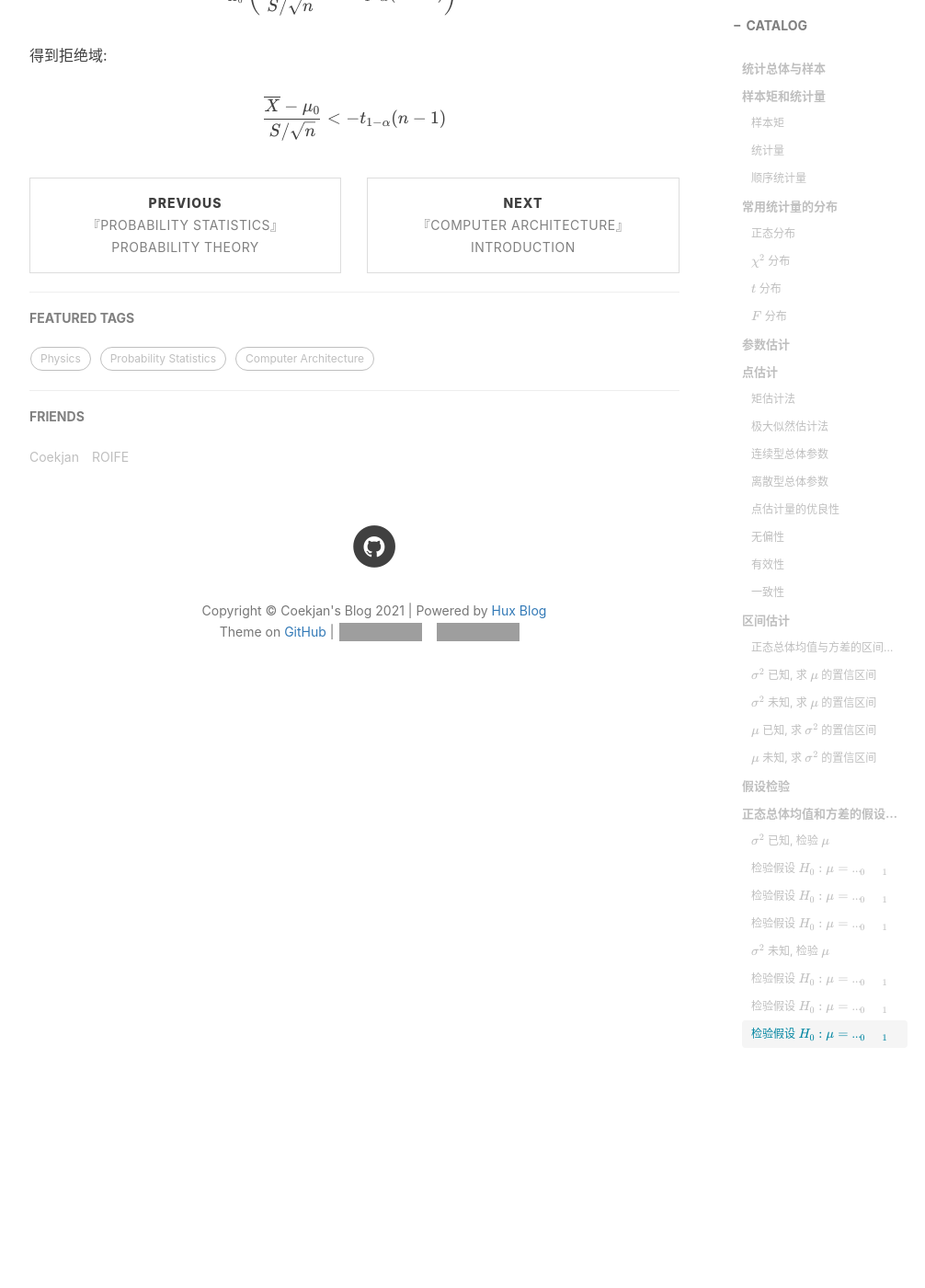
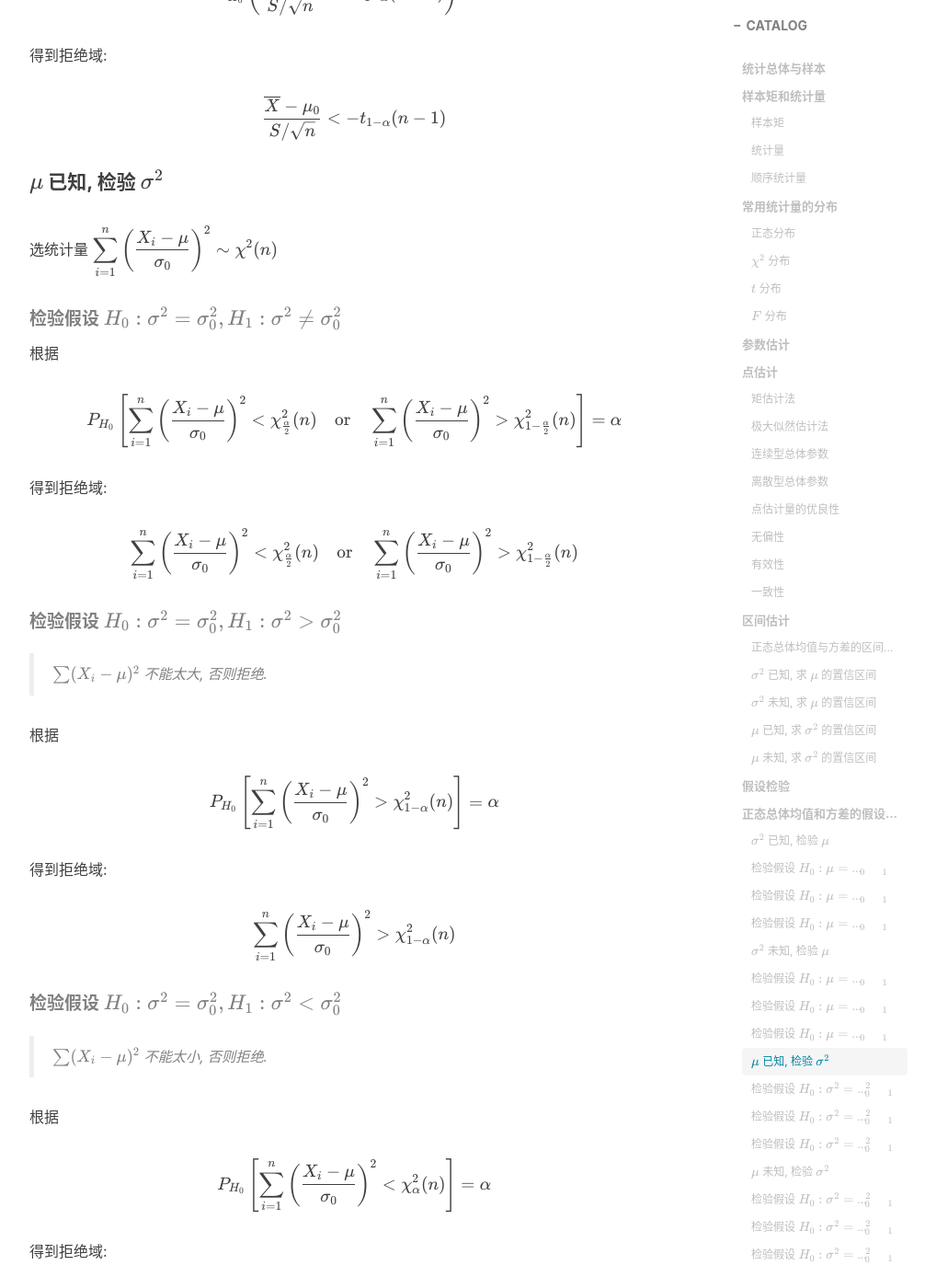
Before and after one commit to Coekjan/coekjan.github.io, a Jekyll site: the page built from _posts/Probability-Statistics/2021-01-04-Mathematical-Statistics.md, in a window 1280 px wide and 1400 px high, scrolled down 11190 px. Shown: the whole window at 92% size, without its empty margins (233-1239 px from the left). Built offline with Jekyll 4.4.1, drawn with Linux system fonts in a browser that asks for light colours; nearby versions of some CDN libraries; comment, search, counter and statistics services are not loaded; some of the changed text lies outside the part shown; grey boxes are pictures that could not be loaded.

Commit message:
Update 2021-01-04-Mathematical-Statistics.md

```diff
--- a/_posts/Probability-Statistics/2021-01-04-Mathematical-Statistics.md
+++ b/_posts/Probability-Statistics/2021-01-04-Mathematical-Statistics.md
@@ -323,7 +323,7 @@ $$
 
 #### $\sigma^2$ 已知, 检验 $\mu$
 
-选统计量 $\displaystyle\frac{\overline{X}-\mu_0}{\sigma/\sqrt{n}}\sim N(0,1)$ .
+选统计量 $\displaystyle\frac{\overline{X}-\mu_0}{\sigma/\sqrt{n}}\sim N(0,1)$
 
 ##### 检验假设 $H_0:\mu=\mu_0,H_1:\mu\neq\mu_0$
 
@@ -420,3 +420,103 @@ $$
 $$
 \frac{\overline{X}-\mu_0}{S/\sqrt{n}}<-t_{1-\alpha}(n-1)
 $$
+
+#### $\mu$ 已知, 检验 $\sigma^2$
+
+选统计量 $\displaystyle\sum_{i=1}^n\left(\frac{X_i-\mu}{\sigma_0}\right)^2\sim \chi^2(n)$
+
+##### 检验假设 $H_0:\sigma^2=\sigma_0^2,H_1:\sigma^2\neq\sigma_0^2$
+
+根据
+
+$$
+P_{H_0}\left[\sum_{i=1}^n\left(\frac{X_i-\mu}{\sigma_0}\right)^2<\chi^2_{\frac{\alpha}{2}}(n)\quad\text{or}\quad\sum_{i=1}^n\left(\frac{X_i-\mu}{\sigma_0}\right)^2>\chi^2_{1-\frac{\alpha}{2}}(n)\right]=\alpha
+$$
+
+得到拒绝域:
+
+$$
+\sum_{i=1}^n\left(\frac{X_i-\mu}{\sigma_0}\right)^2<\chi^2_{\frac{\alpha}{2}}(n)\quad\text{or}\quad\sum_{i=1}^n\left(\frac{X_i-\mu}{\sigma_0}\right)^2>\chi^2_{1-\frac{\alpha}{2}}(n)
+$$
+
+##### 检验假设 $H_0:\sigma^2=\sigma_0^2,H_1:\sigma^2>\sigma_0^2$
+
+> $\sum(X_i-\mu)^2$ 不能太大, 否则拒绝.
+
+根据
+
+$$
+P_{H_0}\left[\sum_{i=1}^n\left(\frac{X_i-\mu}{\sigma_0}\right)^2>\chi^2_{1-\alpha}(n)\right]=\alpha
+$$
+
+得到拒绝域:
+
+$$
+\sum_{i=1}^n\left(\frac{X_i-\mu}{\sigma_0}\right)^2>\chi^2_{1-\alpha}(n)
+$$
+
+##### 检验假设 $H_0:\sigma^2=\sigma_0^2,H_1:\sigma^2<\sigma_0^2$
+
+> $\sum(X_i-\mu)^2$ 不能太小, 否则拒绝.
+
+根据
+
+$$
+P_{H_0}\left[\sum_{i=1}^n\left(\frac{X_i-\mu}{\sigma_0}\right)^2<\chi^2_{\alpha}(n)\right]=\alpha
+$$
+
+得到拒绝域:
+
+$$
+\sum_{i=1}^n\left(\frac{X_i-\mu}{\sigma_0}\right)^2<\chi^2_{\alpha}(n)
+$$
+
+#### $\mu$ 未知, 检验 $\sigma^2$
+
+选统计量 $\displaystyle\frac{(n-1)S^2}{\sigma_0^2}\sim\chi^2(n-1)$
+
+##### 检验假设 $H_0:\sigma^2=\sigma_0^2,H_1:\sigma^2\neq\sigma_0^2$
+
+根据
+
+$$
+P_{H_0}\left(\frac{(n-1)S^2}{\sigma_0^2}<\chi^2_{\frac{\alpha}{2}}(n-1)\quad\text{or}\quad\frac{(n-1)S^2}{\sigma_0^2}>\chi^2_{1-\frac{\alpha}{2}}(n-1)\right)=\alpha
+$$
+
+得到拒绝域:
+
+$$
+\frac{(n-1)S^2}{\sigma_0^2}<\chi^2_{\frac{\alpha}{2}}(n-1)\quad\text{or}\quad\frac{(n-1)S^2}{\sigma_0^2}>\chi^2_{1-\frac{\alpha}{2}}(n-1)
+$$
+
+##### 检验假设 $H_0:\sigma^2=\sigma_0^2,H_1:\sigma^2>\sigma_0^2$
+
+> $S^2$ 不能太大, 否则拒绝.
+
+根据
+
+$$
+P_{H_0}\left(\frac{(n-1)S^2}{\sigma_0^2}>\chi^2_{1-\alpha}(n-1)\right)=\alpha
+$$
+
+得到拒绝域:
+
+$$
+\frac{(n-1)S^2}{\sigma_0^2}>\chi^2_{1-\alpha}(n-1)
+$$
+
+##### 检验假设 $H_0:\sigma^2=\sigma_0^2,H_1:\sigma^2<\sigma_0^2$
+
+> $S^2$ 不能太小, 否则拒绝.
+
+根据
+
+$$
+P_{H_0}\left(\frac{(n-1)S^2}{\sigma_0^2}<\chi^2_{\alpha}(n-1)\right)=\alpha
+$$
+
+得到拒绝域:
+
+$$
+\frac{(n-1)S^2}{\sigma_0^2}<\chi^2_{\alpha}(n-1)
+$$
```
